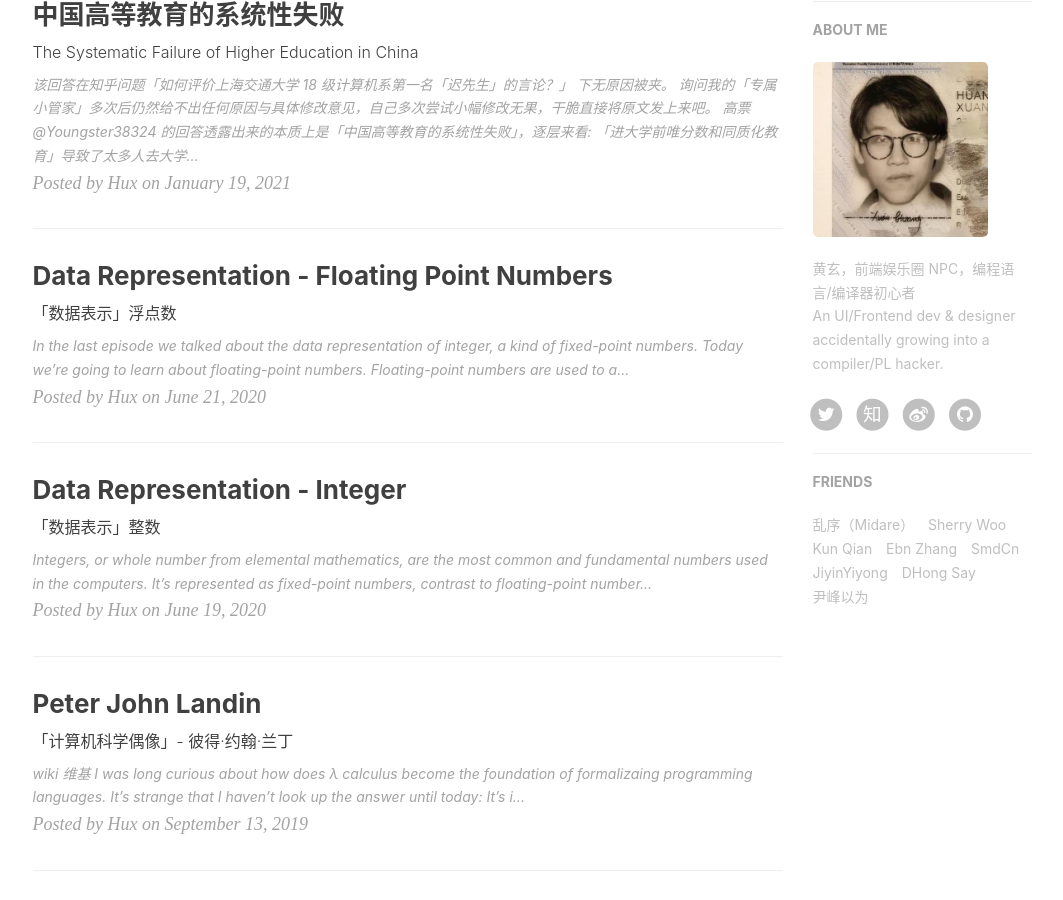
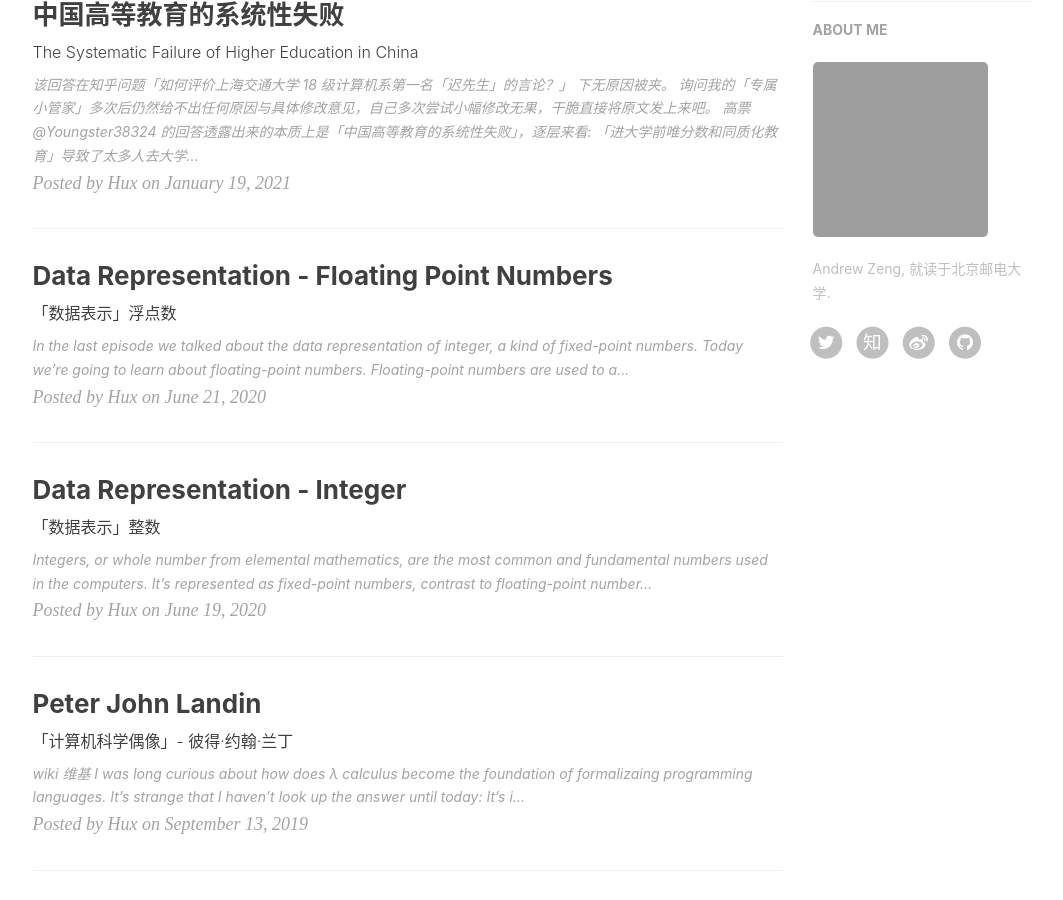
Before and after one commit to Zeng-WH/Zeng-WH.github.io, a Jekyll site: the page built from index.html, in a window 1280 px wide and 900 px high, scrolled down 629 px. Shown: the whole window, without its empty margins (135-1198 px from the left). Built offline with Jekyll 4.4.1, drawn with Linux system fonts in a browser that asks for light colours; nearby versions of some CDN libraries; the list of posts is cut into pages by our own code; comment, search, counter and statistics services are not loaded; grey boxes are pictures that could not be loaded.

Commit message:
Update _config.yml

```diff
--- a/_config.yml
+++ b/_config.yml
@@ -78,8 +78,8 @@ ga_domain: huangxuan.me
 
 # Sidebar settings
 sidebar: true                           # whether or not using Sidebar.
-sidebar-about-description: "黄玄，前端娱乐圈 NPC，编程语言/编译器初心者 <br> An UI/Frontend dev & designer accidentally growing into a compiler/PL hacker."
-sidebar-avatar: /img/avatar-hux-ny.jpg      # use absolute URL, seeing it's used in both `/` and `/about/`
+sidebar-about-description: "Andrew Zeng, 就读于北京邮电大学."
+sidebar-avatar: https://avatars.githubusercontent.com/u/47687248?s=400&u=aa0d3ed7514a916c420a0997497949fa6eaf0d05&v=4      # use absolute URL, seeing it's used in both `/` and `/about/`
 
 
 
@@ -101,33 +101,13 @@ page-mathjax: false
 
 
 # Friends
-friends: [
-    {
+#friends: [
+
+  #  {
     #     title: "Su",
     #     href: "http://su.gallery/"
     # },{
-        title: "乱序（Midare）",
-        href: "http://mida.re/"
-    },{
-        title: "Sherry Woo",
-        href: "https://sherrywoo.me/"
-    },{
-        title: "Kun Qian",
-        href: "http://kunq.me"
-    },{
-        title: "Ebn Zhang",
-        href: "http://ebnbin.com/"
-    },{
-        title: "SmdCn",
-        href: "http://blog.smdcn.net"
-    },{
-        title: "JiyinYiyong",
-        href: "http://tiye.me/"
-    },{
-        title: "DHong Say",
-        href: "http://dhong.co"
-    },{
-        title: "尹峰以为",
-        href: "http://ingf.github.io/"
-    }
-]
+   #     title: "乱序（Midare）",
+    #    href: "http://mida.re/"
+    #}
+#]
```
